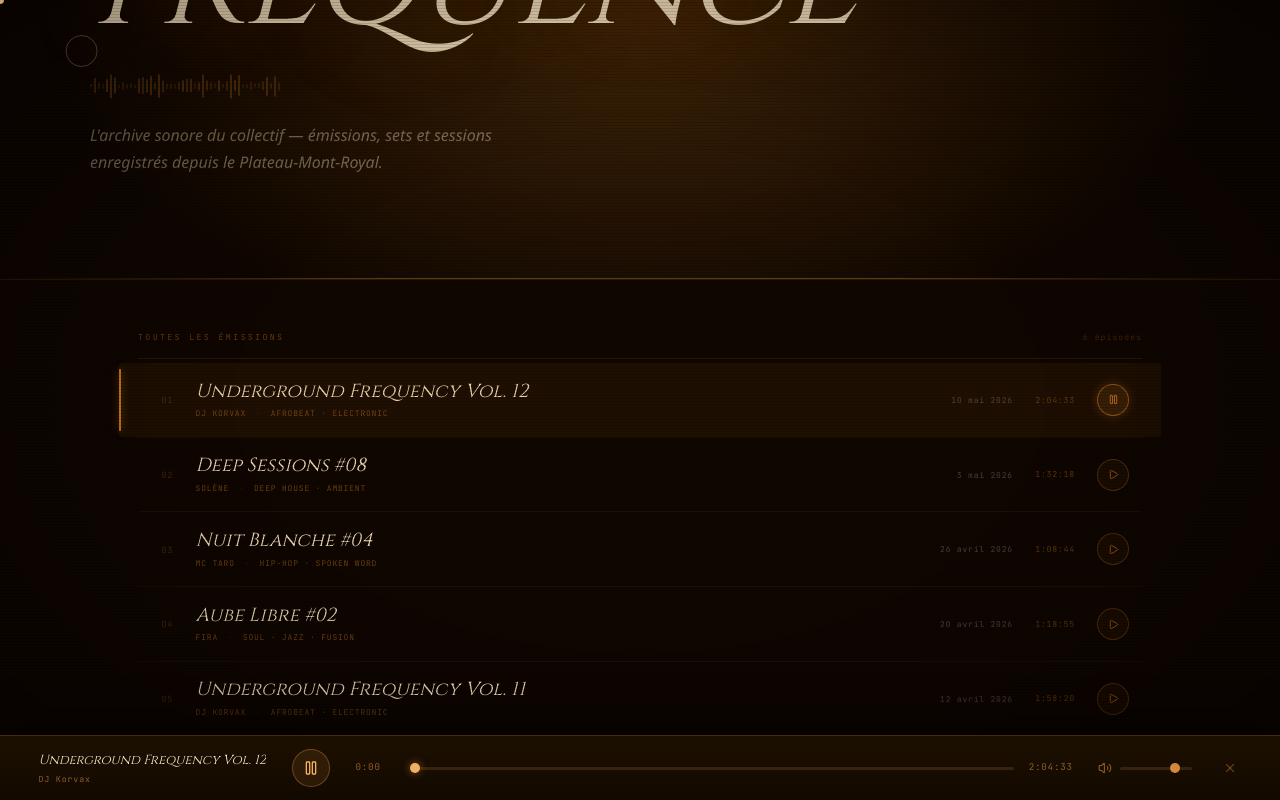
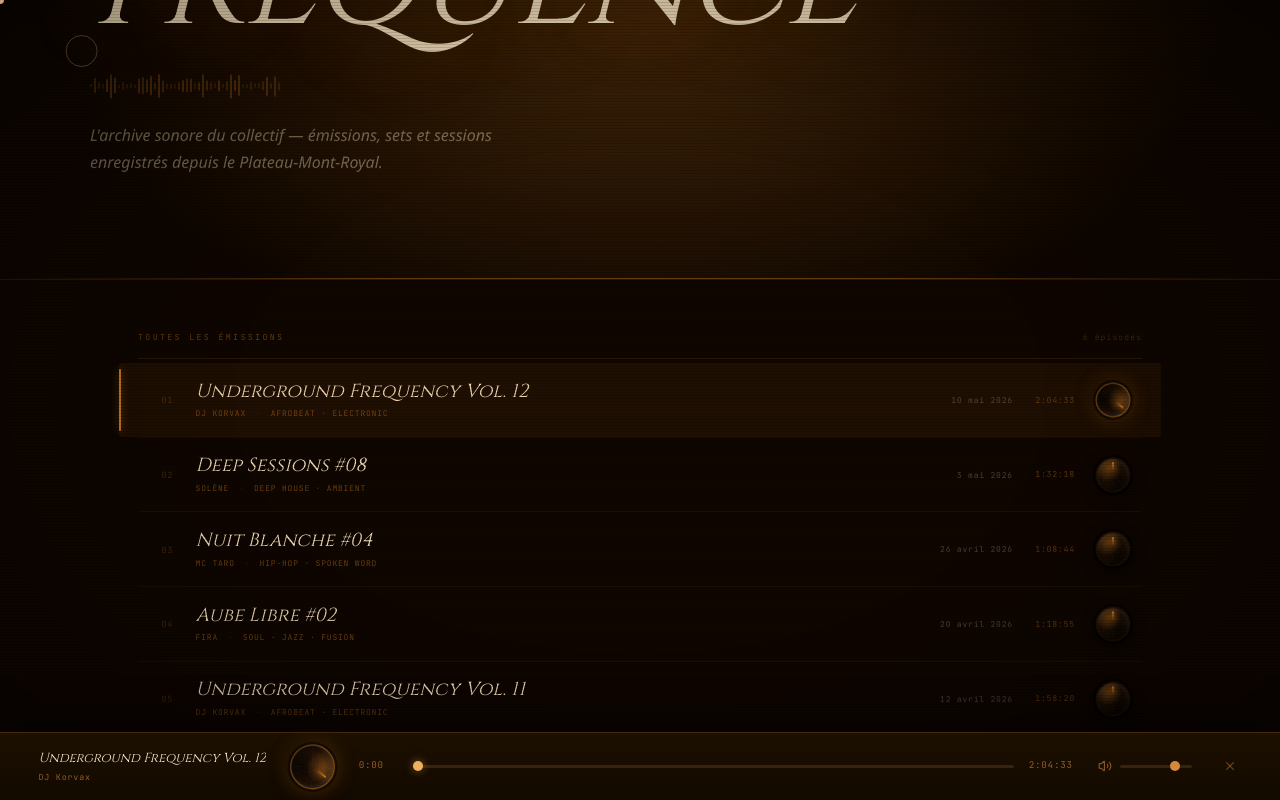
Before and after one commit to theaboy/CBA-website, a Next.js app: page /radio in a window 1280 px wide. Both pictures are taken after a click on the button 640 px from the left and 821 px from the top of the page. Shown: the part 421-1221 px from the top of the page. Built offline with nearby package versions, Linux system fonts and the light colour scheme.

Commit message:
feat(radio): vintage radio knob component — bakelite dome, ribbed edge, amber indicator, rotates on play

```diff
--- a/components/radio/radio-archive.module.css
+++ b/components/radio/radio-archive.module.css
@@ -331,27 +331,6 @@
   flex-shrink: 0;
 }
 
-.rowPlay {
-  width: 2rem;
-  height: 2rem;
-  border-radius: 50%;
-  border: 1px solid rgba(200, 120, 32, 0.3);
-  background: rgba(200, 120, 32, 0.06);
-  color: rgba(200, 120, 32, 0.7);
-  display: flex;
-  align-items: center;
-  justify-content: center;
-  flex-shrink: 0;
-  transition: background 180ms ease, border-color 180ms ease, box-shadow 180ms ease;
-}
-
-.row:hover .rowPlay,
-.row.active .rowPlay {
-  background: rgba(200, 120, 32, 0.16);
-  border-color: rgba(200, 120, 32, 0.6);
-  box-shadow: 0 0 12px rgba(200, 120, 32, 0.3);
-  color: #c87820;
-}
 
 /* ── Responsive ─────────────────────────────────────────────────────── */
 @media (max-width: 640px) {
--- a/components/radio/radio-archive.tsx
+++ b/components/radio/radio-archive.tsx
@@ -1,8 +1,9 @@
 "use client";
 
 import Link from "next/link";
-import { ArrowLeft, Play, Pause } from "lucide-react";
+import { ArrowLeft } from "lucide-react";
 import styles from "./radio-archive.module.css";
+import { RadioKnob } from "@/components/radio/radio-knob";
 import { radioEpisodes, formatDate, type RadioEpisode } from "@/lib/radio/catalog";
 
 // Waveform bar heights — static to avoid hydration mismatch
@@ -102,9 +103,11 @@ export function RadioArchive({ activeId, isPlaying, onSelect }: Props) {
               <span className={styles.rowDate}>{formatDate(ep.date)}</span>
               <span className={styles.rowDur}>{ep.duration}</span>
 
-              <span className={styles.rowPlay} aria-hidden>
-                {isActive && isPlaying ? <Pause size={11} /> : <Play size={11} />}
-              </span>
+              <RadioKnob
+                isPlaying={isActive && isPlaying}
+                size="sm"
+                asDiv
+              />
             </button>
           );
         })}
--- /dev/null
+++ b/components/radio/radio-knob.module.css
@@ -0,0 +1,92 @@
+/* ── Radio Knob — bakelite/phenolic dial ─────────────────────────── */
+
+.knob {
+  border-radius: 50%;
+  cursor: pointer;
+  position: relative;
+  border: none;
+  flex-shrink: 0;
+  display: flex;
+  align-items: center;
+  justify-content: center;
+  padding: 0;
+
+  /* Bakelite dome — light from upper-left */
+  background:
+    radial-gradient(circle at 34% 28%, rgba(110, 65, 18, 0.9) 0%, transparent 44%),
+    radial-gradient(circle at 66% 72%, rgba(0, 0, 0, 0.6) 0%, transparent 44%),
+    #1c0e04;
+
+  /* Outer ring + shadow depth */
+  box-shadow:
+    inset 0 2px 4px rgba(255, 255, 255, 0.1),
+    inset 0 -2px 5px rgba(0, 0, 0, 0.6),
+    0 5px 16px rgba(0, 0, 0, 0.7),
+    0 0 0 1.5px rgba(200, 120, 32, 0.16),
+    0 0 0 4px rgba(0, 0, 0, 0.55);
+
+  transition:
+    transform 420ms cubic-bezier(0.34, 1.56, 0.64, 1),
+    box-shadow 220ms ease;
+}
+
+/* Sizes */
+.sm { width: 2rem;   height: 2rem;   }
+.md { width: 2.6rem; height: 2.6rem; }
+.lg { width: 3.2rem; height: 3.2rem; }
+
+/* Ribbed edge — repeating conic gives subtle knurling */
+.knob::before {
+  content: "";
+  position: absolute;
+  inset: 0;
+  border-radius: 50%;
+  background: repeating-conic-gradient(
+    from 0deg,
+    transparent 0deg 7deg,
+    rgba(255, 255, 255, 0.025) 7deg 8deg
+  );
+  pointer-events: none;
+}
+
+/* Indicator — amber line pointing to current "position" */
+.knob::after {
+  content: "";
+  position: absolute;
+  top: 10%;
+  left: 50%;
+  transform: translateX(-50%);
+  width: 2px;
+  height: 26%;
+  border-radius: 2px;
+  background: linear-gradient(to bottom, #c87820, rgba(200, 120, 32, 0.2));
+  box-shadow: 0 0 5px rgba(200, 120, 32, 0.75);
+  pointer-events: none;
+}
+
+/* Hover — ring brightens */
+.knob:hover {
+  box-shadow:
+    inset 0 2px 4px rgba(255, 255, 255, 0.12),
+    inset 0 -2px 5px rgba(0, 0, 0, 0.6),
+    0 5px 18px rgba(0, 0, 0, 0.65),
+    0 0 0 1.5px rgba(200, 120, 32, 0.38),
+    0 0 0 4px rgba(0, 0, 0, 0.5),
+    0 0 14px rgba(200, 120, 32, 0.2);
+}
+
+/* Press — quick squash */
+.knob:not(.playing):active { transform: scale(0.92); transition-duration: 80ms; }
+.knob.playing:active        { transform: scale(0.92) rotate(128deg); transition-duration: 80ms; }
+
+/* Playing — knob rotated ~130 ° clockwise ("tuned in"), amber glow */
+.knob.playing {
+  transform: rotate(128deg);
+  box-shadow:
+    inset 0 2px 4px rgba(255, 255, 255, 0.12),
+    inset 0 -2px 5px rgba(0, 0, 0, 0.6),
+    0 5px 16px rgba(0, 0, 0, 0.55),
+    0 0 0 1.5px rgba(200, 120, 32, 0.6),
+    0 0 0 4px rgba(0, 0, 0, 0.5),
+    0 0 22px rgba(200, 120, 32, 0.48);
+}
--- /dev/null
+++ b/components/radio/radio-knob.tsx
@@ -0,0 +1,28 @@
+"use client";
+
+import styles from "./radio-knob.module.css";
+
+type Props = {
+  isPlaying: boolean;
+  onClick?: () => void;
+  size?: "sm" | "md" | "lg";
+  /** render as div when already inside a <button> */
+  asDiv?: boolean;
+  "aria-label"?: string;
+};
+
+export function RadioKnob({ isPlaying, onClick, size = "md", asDiv, "aria-label": ariaLabel }: Props) {
+  const cls = `${styles.knob} ${styles[size]} ${isPlaying ? styles.playing : ""}`;
+
+  if (asDiv) {
+    return <div className={cls} aria-hidden />;
+  }
+
+  return (
+    <button
+      className={cls}
+      onClick={onClick}
+      aria-label={ariaLabel ?? (isPlaying ? "Pause" : "Lecture")}
+    />
+  );
+}
--- a/components/radio/radio-player-bar.tsx
+++ b/components/radio/radio-player-bar.tsx
@@ -2,8 +2,9 @@
 "use client";
 
 import { useEffect, useRef, useState } from "react";
-import { Play, Pause, Volume2, X } from "lucide-react";
+import { Volume2, X } from "lucide-react";
 import styles from "./radio-player-bar.module.css";
+import { RadioKnob } from "@/components/radio/radio-knob";
 import type { RadioEpisode } from "@/lib/radio/catalog";
 
 type Props = {
@@ -76,16 +77,12 @@ export function RadioPlayerBar({ episode, onClose }: Props) {
         <p className={styles.episodeHost}>{episode.host}</p>
       </div>
 
-      {/* Play / Pause */}
-      <div className={styles.controls}>
-        <button
-          className={styles.playBtn}
-          onClick={togglePlay}
-          aria-label={isPlaying ? "Pause" : "Lecture"}
-        >
-          {isPlaying ? <Pause size={16} /> : <Play size={16} />}
-        </button>
-      </div>
+      {/* Play / Pause knob */}
+      <RadioKnob
+        isPlaying={isPlaying}
+        onClick={togglePlay}
+        size="md"
+      />
 
       {/* Scrub bar */}
       <div className={styles.scrubArea}>
```
